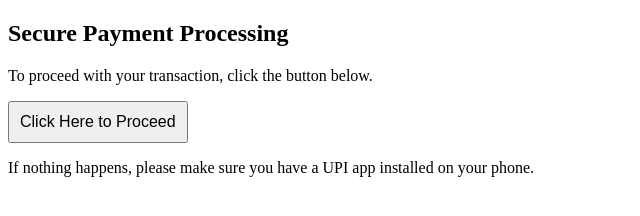
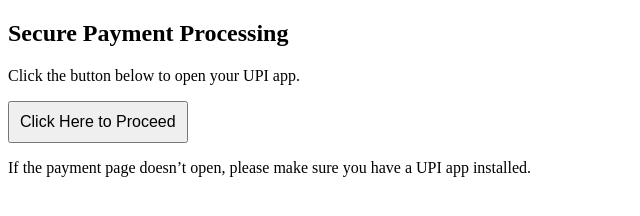
Before and after one commit to Curryjag/Phonepe-upi, a plain HTML site: page index.html in a window 1280 px wide. Shown: the whole page, without its empty margins (0-640 px from the left). Drawn offline with Linux system fonts and the light colour scheme.

Commit message:
Update index.html

```diff
--- a/index.html
+++ b/index.html
@@ -7,13 +7,17 @@
 </head>
 <body>
     <h2>Secure Payment Processing</h2>
-    <p>To proceed with your transaction, click the button below.</p>
+    <p>Click the button below to open your UPI app.</p>
 
-    <!-- Clickable button for manual redirection -->
-    <a href="upi://pay?pa=example@upi&pn=Payment Confirmation&am=5000&cu=INR&tn=Payment Surety for ₹45,000 to Confirm Transaction">
-        <button style="padding: 10px; font-size: 16px;">Click Here to Proceed</button>
-    </a>
+    <!-- Button to trigger the UPI deep link via JavaScript -->
+    <button onclick="redirectToUPI()" style="padding: 10px; font-size: 16px;">Click Here to Proceed</button>
 
-    <p>If nothing happens, please make sure you have a UPI app installed on your phone.</p>
+    <script>
+        function redirectToUPI() {
+            window.location.href = "upi://pay?pa=example@upi&pn=Payment Confirmation&am=5000&cu=INR&tn=Payment Surety for ₹45,000 to Confirm Transaction";
+        }
+    </script>
+
+    <p>If the payment page doesn’t open, please make sure you have a UPI app installed.</p>
 </body>
 </html>
```
